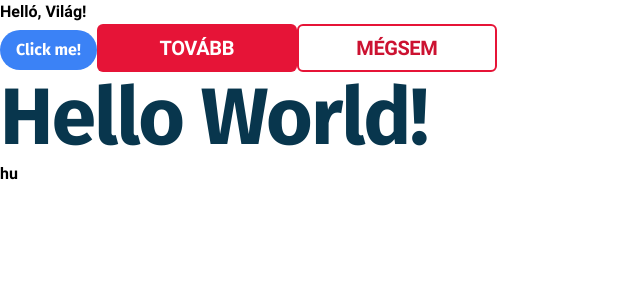
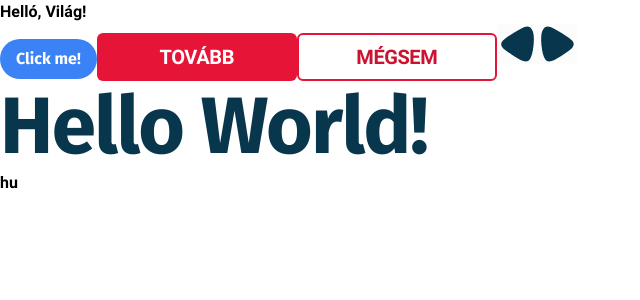
Before and after one commit to lanszesz/Reklamgrafika, a Vue app: page / in a window 1280 px wide. Shown: the top 300 px of the page, without its empty margins (0-640 px from the left). Built offline with nearby package versions, Linux system fonts and the light colour scheme; a web font is replaced by a local one.

Commit message:
Navigation buttons and SVGs

```diff
--- a/src/App.vue
+++ b/src/App.vue
@@ -1,4 +1,7 @@
 <template>
+
+  <SvgComponent></SvgComponent>
+
   <div>
     <p>{{ $t('hello') }}, {{ $t('world') }}!</p>
   </div>
@@ -11,15 +14,27 @@
   <button class="secondary-button">
     MÉGSEM
   </button>
+  <button class="navigation-button">
+    <svg class="h-10 w-10 text-ma-dark">
+      <use xlink:href="#navigate-back"></use>
+    </svg>
+  </button>
+  <button class="navigation-button">
+    <svg class="h-10 w-10 text-ma-dark">
+      <use xlink:href="#navigate-forward"></use>
+    </svg>
+  </button>
   <h1>Hello World!</h1>
   <LanguageSwitchComponent></LanguageSwitchComponent>
 </template>
 
 <script>
 import LanguageSwitchComponent from "./components/LanguageSwitchComponent.vue";
+import SvgComponent from "./components/SvgComponent.vue";
 
 export default {
   components: {
+    SvgComponent,
     LanguageSwitchComponent
   },
   methods: {
--- /dev/null
+++ b/src/components/SvgComponent.vue
@@ -0,0 +1,16 @@
+<template>
+  <svg width="0" height="0" class="hidden">
+    <symbol xmlns="http://www.w3.org/2000/svg" fill="currentColor" stroke="currentColor" viewBox="0 0 24 24" id="navigate-back">
+      <path d="M341.621,463.476c2.219-3.631,2.87-12.853,1.819-16.1-1.011-3.122-2.75-3.615-6.564-1.578a78.614,78.614,0,0,0-8.928,5.52c-2.635,1.947-3.4,3.557-1.763,5.28,1.456,1.535,8.267,6.074,10.486,7.138C338.791,464.757,340.661,465.046,341.621,463.476Z" transform="translate(-322.327 -442.578)"/>
+    </symbol>
+    <symbol xmlns="http://www.w3.org/2000/svg" fill="currentColor" stroke="currentColor" viewBox="0 0 24 24" id="navigate-forward">
+      <path d="M327.636,463.476c-2.219-3.631-2.87-12.853-1.819-16.1,1.011-3.122,2.75-3.615,6.564-1.578a78.612,78.612,0,0,1,8.928,5.52c2.635,1.947,3.4,3.557,1.763,5.28-1.456,1.535-8.267,6.074-10.486,7.138C330.466,464.757,328.6,465.046,327.636,463.476Z" transform="translate(-322.327 -442.578)"/>
+    </symbol>
+  </svg>
+</template>
+
+<script>
+export default {
+  name: "SvgComponent"
+}
+</script>
--- a/src/style.css
+++ b/src/style.css
@@ -64,3 +64,7 @@ h6 {
 .secondary-button {
     @apply bg-transparent border border-2 border-ma-red font-bold font-roboto h-12 leading-5 rounded-md text-[20px] text-ma-clicked tracking-[-0.4px] w-[200px] active:bg-transparent active:border-ma-clicked active:text-ma-clicked disabled:bg-ma-disabled disabled:text-ma-light hover:bg-transparent hover:border-ma-hover hover:text-ma-hover;
 }
+
+.navigation-button {
+    @apply w-10 h-10 bg-[#FCFCFC];
+}
```
